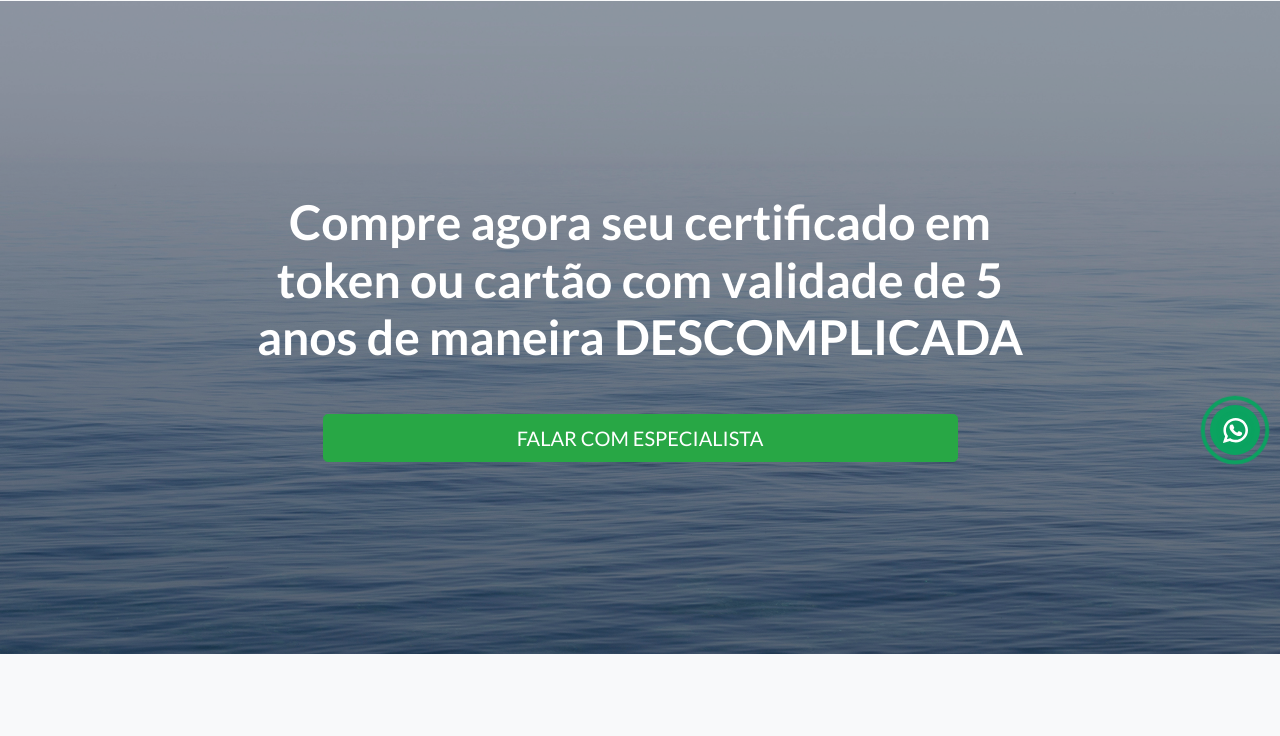
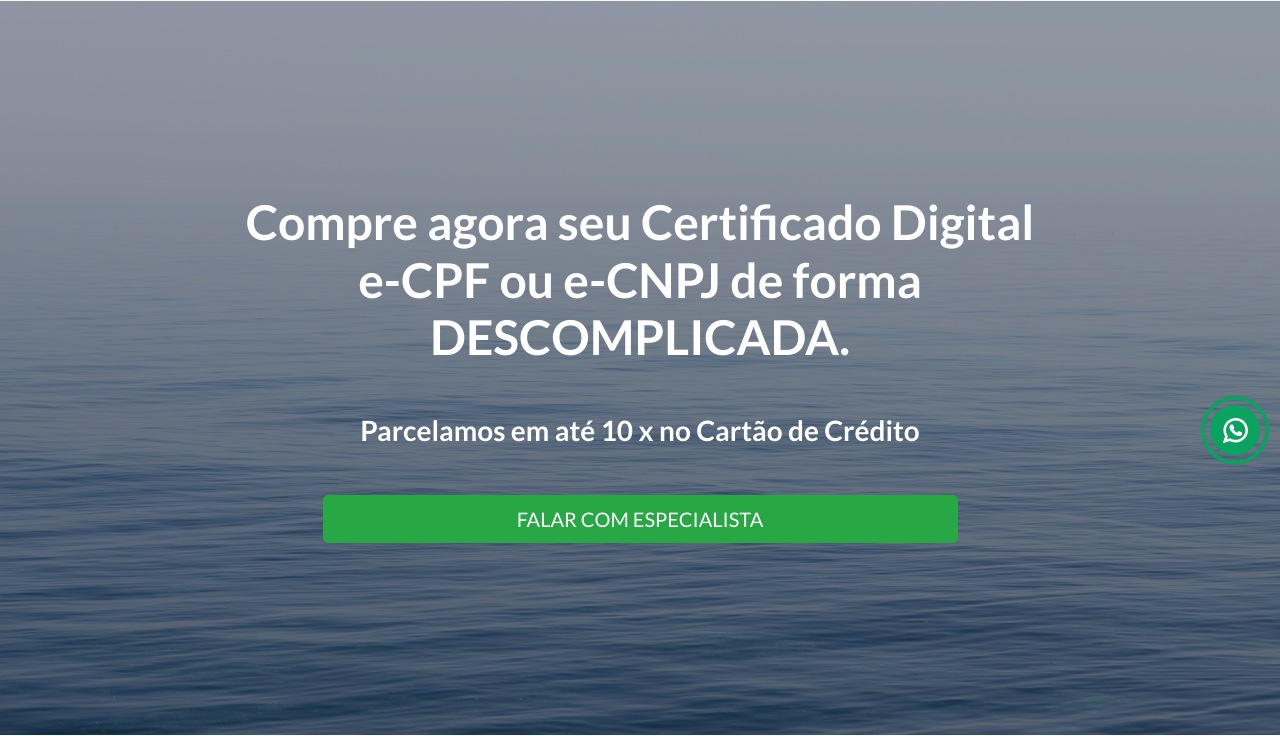
Before and after one commit to jhonattas/auditta-contato, a PHP site: page /source/views/homepage.php in a window 1280 px wide. Shown: the part 325-1061 px from the top of the page. Run offline with PHP 8.4, Linux system fonts and the light colour scheme; some libraries are stand-ins or nearby versions.

Commit message:
atualiza a frase da home

```diff
--- a/source/views/homepage.php
+++ b/source/views/homepage.php
@@ -46,7 +46,8 @@
     <div class="container">
       <div class="row">
         <div class="col-xl-9 mx-auto">
-          <h1 class="mb-5">Compre agora seu certificado em token ou cartão com validade de 5 anos de maneira DESCOMPLICADA</h1>
+          <h1 class="mb-5">Compre agora seu Certificado Digital e-CPF ou e-CNPJ de forma DESCOMPLICADA.</h1>
+          <h3 class="mb-5">Parcelamos em até 10 x no Cartão de Crédito</h3>
         </div>
         <div class="col-md-10 col-lg-8 col-xl-7 mx-auto">
           <form>
```
